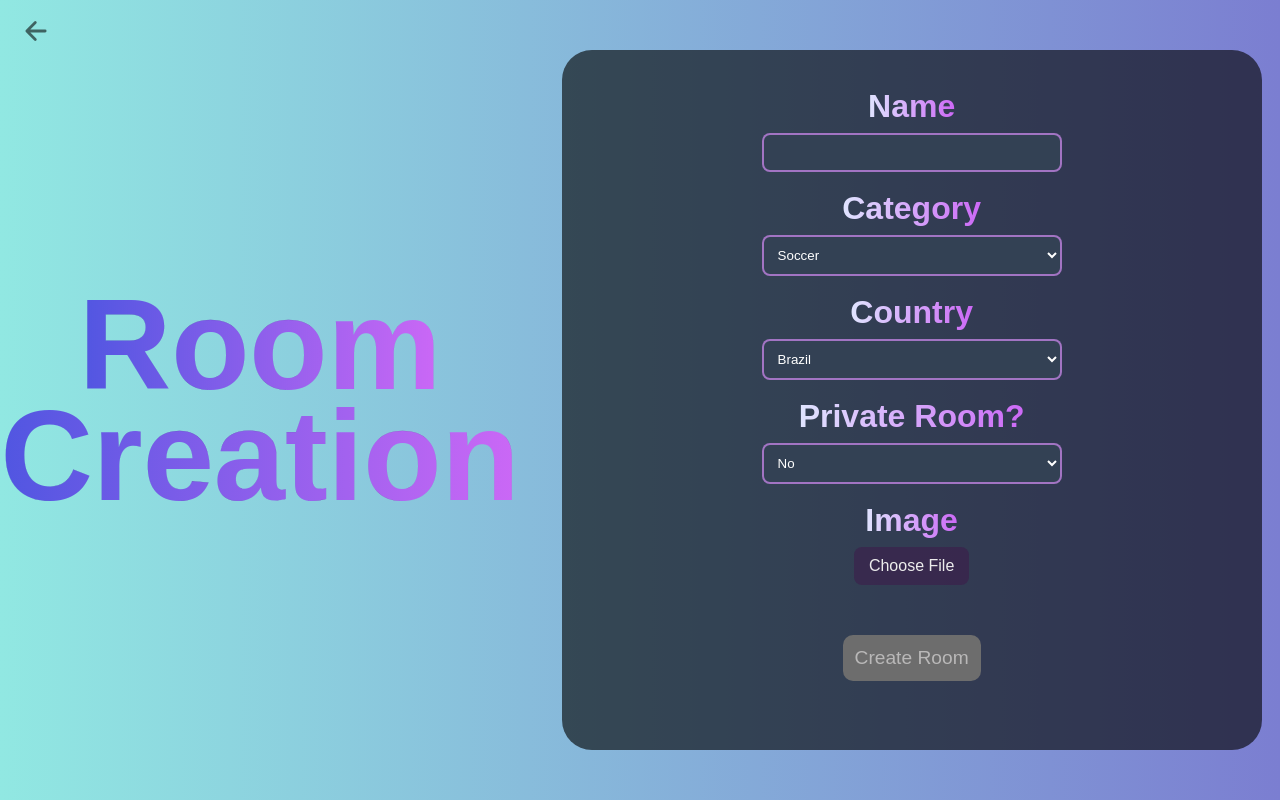
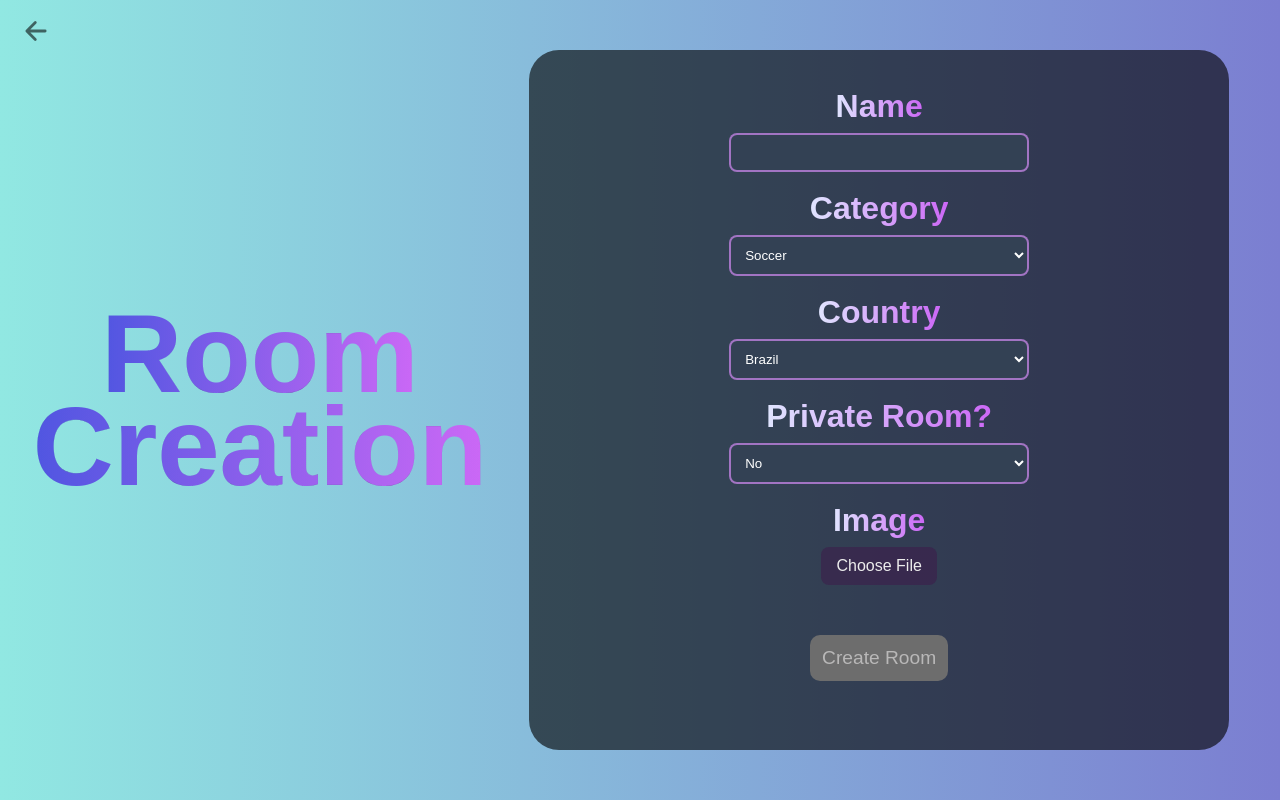
Before and after one commit to Matheusmeed/real-time-chat, a React (Create React App) app: page /myRooms/create in a window 1280 px wide. Built offline with nearby package versions, Linux system fonts and the light colour scheme; no server answers; sample sign-in values are in the browser's storage; a web font is replaced by a local one.

Commit message:
fix: better title size

```diff
--- a/src/pages/AdjustRoom/styles.ts
+++ b/src/pages/AdjustRoom/styles.ts
@@ -42,7 +42,7 @@ export const TitleDiv = styled.div`
   align-items: center;
 
   h1 {
-    font-size: 8em;
+    font-size: 7em;
     margin: -18px;
   }
 
```
